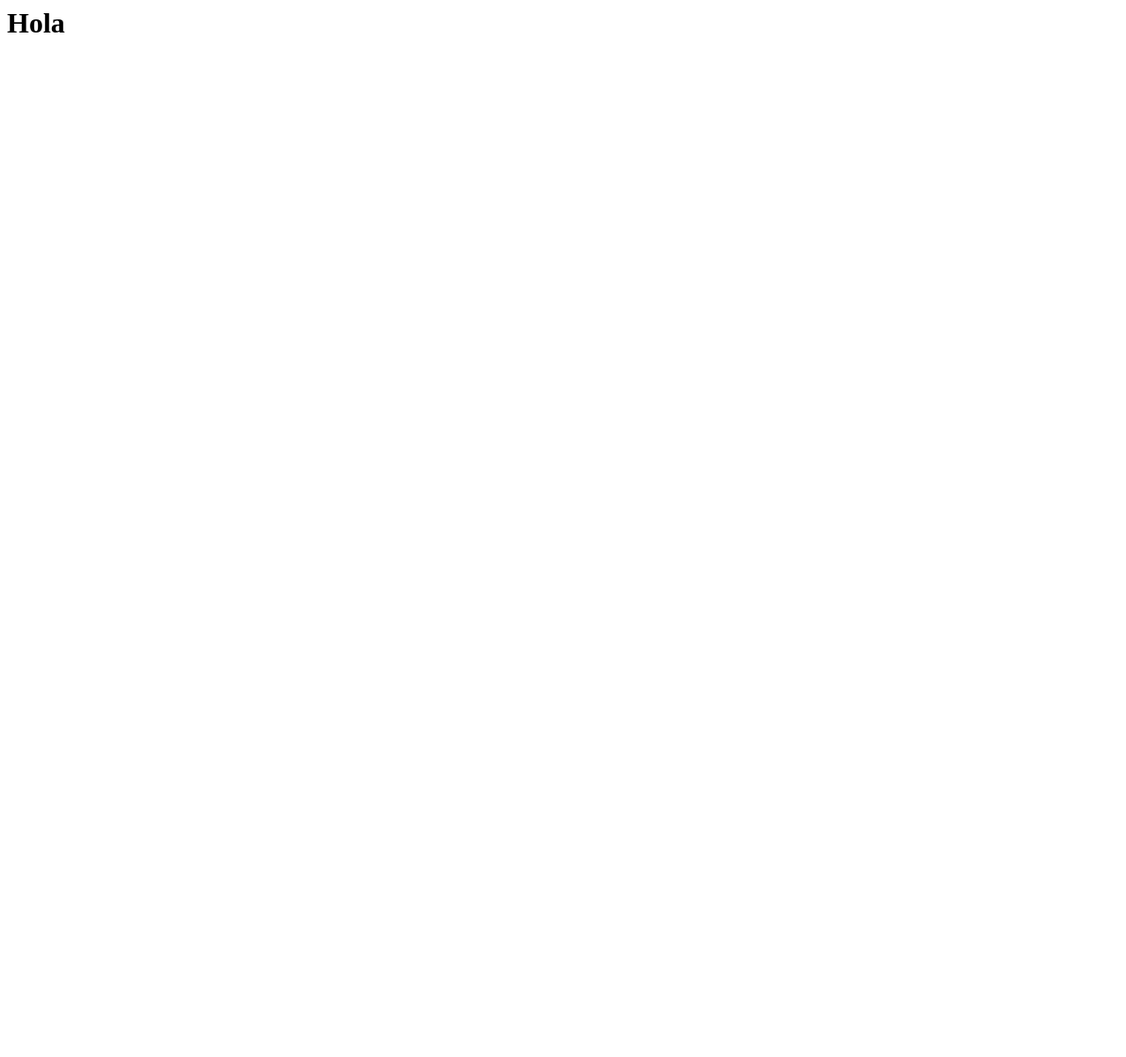
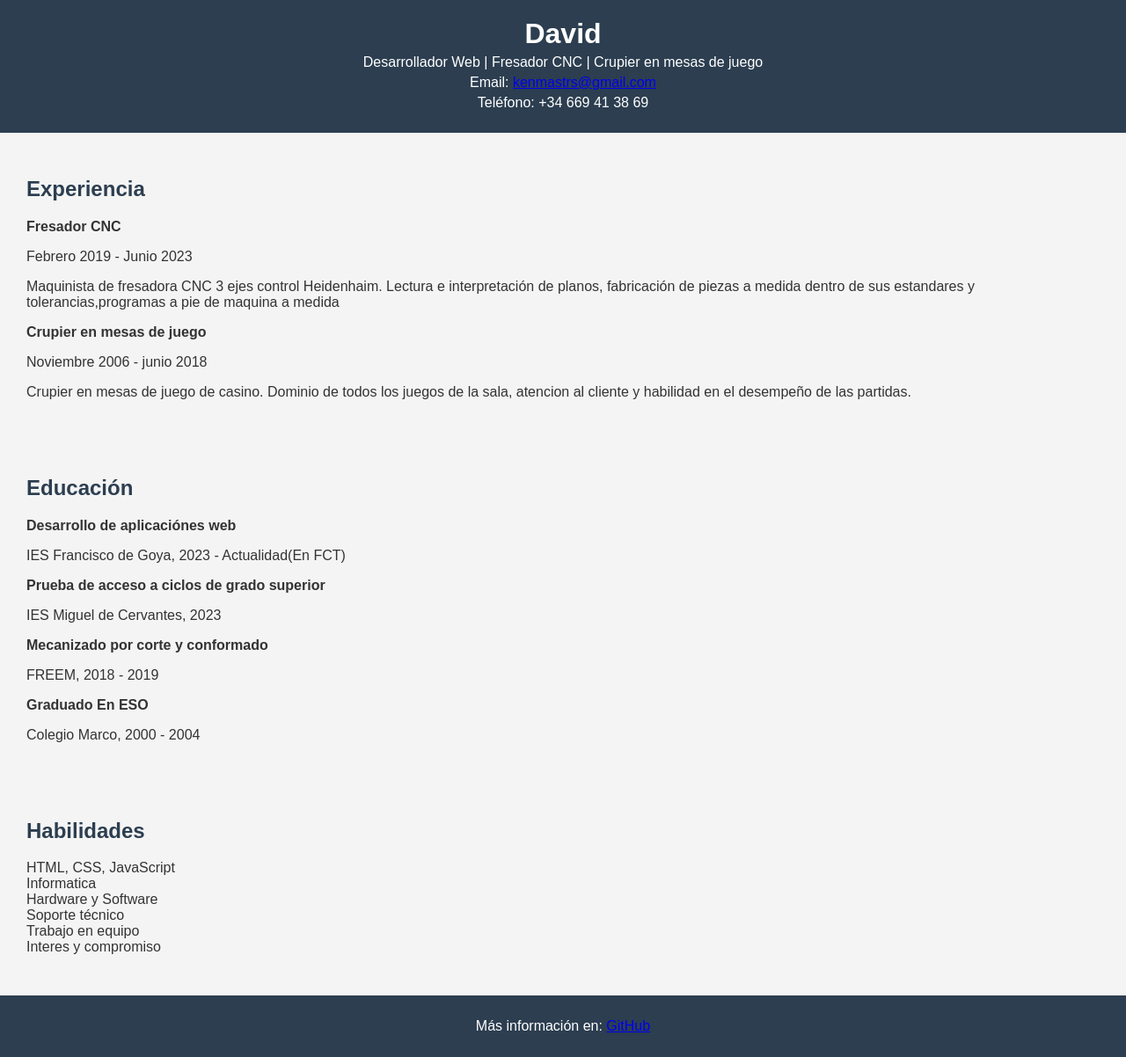
Before and after one commit to KenMastters/David, a plain HTML site: page indext.html in a window 1280 px wide. Shown: the whole page at 88% size. Before the commit the page ends 800 px from the top, so only its background shows below. Drawn offline with Linux system fonts and the light colour scheme.

Commit message:
PrimerCommit

```diff
--- a/indext.html
+++ b/indext.html
@@ -1 +1,80 @@
-<h1>Hola</h1>
+<!DOCTYPE html>
+<html lang="es">
+
+<head>
+    <meta charset="UTF-8">
+    <meta name="viewport" content="width=device-width, initial-scale=1.0">
+    <title>Currículum de David</title>
+    <link rel="stylesheet" href="styles.css">
+</head>
+
+<body>
+    <header>
+        <h1>David</h1>
+        <p>Desarrollador Web | Fresador CNC | Crupier en mesas de juego</p>
+        <p>Email: <a href="mailto:kenmastrs@gmail.com">kenmastrs@gmail.com</a></p>
+        <p>Teléfono: +34 669 41 38 69</p>
+    </header>
+
+    <section class="experiencia">
+        <h2>Experiencia</h2>
+        <ul>
+            <li>
+                <strong>Fresador CNC</strong>
+                <p>Febrero 2019 - Junio 2023</p>
+                <p>Maquinista de fresadora CNC 3 ejes control Heidenhaim.
+                    Lectura e interpretación de planos, fabricación de piezas a medida
+                    dentro de sus estandares y tolerancias,programas a pie de maquina a medida</p>
+            </li>
+            <li>
+                <strong>Crupier en mesas de juego</strong>
+                <p>Noviembre 2006 - junio 2018</p>
+                <p>Crupier en mesas de juego de casino.
+                    Dominio de todos los juegos de la sala, atencion al cliente y habilidad en el desempeño
+                    de las partidas.
+                </p>
+            </li>
+        </ul>
+    </section>
+
+    <section class="educacion">
+        <h2>Educación</h2>
+        <ul>
+            <li>
+                <strong>Desarrollo de aplicaciónes web</strong>
+                <p>IES Francisco de Goya, 2023 - Actualidad(En FCT)</p>
+            </li>
+            <li>
+                <strong>Prueba de acceso a ciclos de grado superior</strong>
+                <p>IES Miguel de Cervantes, 2023</p>
+            </li>
+            <li>
+                <strong>Mecanizado por corte y conformado</strong>
+                <p>FREEM, 2018 - 2019</p>
+            </li>
+            <li>
+                <strong>Graduado En ESO</strong>
+                <p>Colegio Marco, 2000 - 2004</p>
+            </li>
+
+        </ul>
+    </section>
+
+    <section class="habilidades">
+        <h2>Habilidades</h2>
+        <ul>
+            <li>HTML, CSS, JavaScript</li>
+            <li>Informatica</li>
+            <li>Hardware y Software</li>
+            <li>Soporte técnico</li>
+            <li>Trabajo en equipo</li>
+            <li>Interes y compromiso</li>
+        </ul>
+    </section>
+
+    <footer>
+        <p>Más información en: <a href="https://github.com/KenMastters" target="_blank">GitHub</a></p>
+    </footer>
+</body>
+
+</html>
--- /dev/null
+++ b/styles.css
@@ -0,0 +1,43 @@
+body {
+    font-family: Arial, sans-serif;
+    margin: 0;
+    padding: 0;
+    background-color: #f4f4f4;
+    color: #333;
+}
+
+header {
+    background-color: #2c3e50;
+    color: white;
+    text-align: center;
+    padding: 20px;
+}
+
+header h1 {
+    margin: 0;
+}
+
+header p {
+    margin: 5px 0;
+}
+
+section {
+    padding: 20px;
+    margin: 10px;
+}
+
+section h2 {
+    color: #2c3e50;
+}
+
+ul {
+    list-style-type: none;
+    padding-left: 0;
+}
+
+footer {
+    text-align: center;
+    padding: 10px;
+    background-color: #2c3e50;
+    color: white;
+}
```
